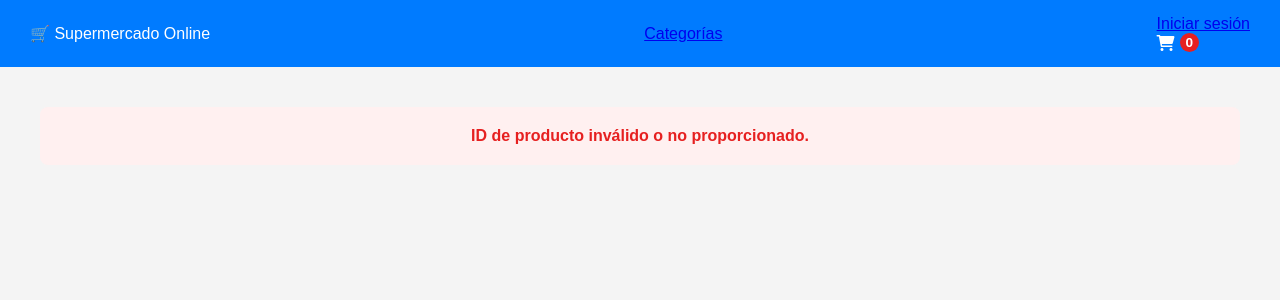
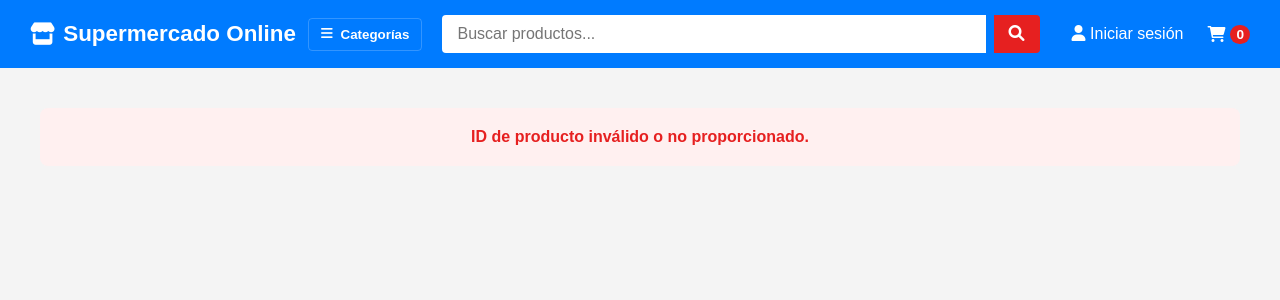
Before and after one commit to roxchu/proyecto_supermercado, a PHP site: page /mostrar.php in a window 1280 px wide. Shown: the top 300 px of the page. Run offline with PHP 8.4, Linux system fonts and the light colour scheme.

Commit message:
Cambios 24/10 Header en mostrar.php arreglado

```diff
--- a/mostrar.php
+++ b/mostrar.php
@@ -126,41 +126,65 @@
 
 <body>
     <header class="header">
-        <div class="logo">
-            🛒 Supermercado Online
+
+        <div class="header-left">
+            <div class="logo">
+                <a href="#" class="logo-link">
+                    <h1>
+                        <i class="fas fa-store"></i> Supermercado Online
+                    </h1>
+                </a>
+            </div>
+
+            <button class="menu-button" id="btn-categorias" aria-expanded="false">
+                <i class="fas fa-bars"></i> Categorías
+            </button>
         </div>
 
-        <nav class="nav">
-            <a href="#" id="btn-categorias" aria-expanded="false">Categorías</a>
-            <a href="#" id="link-gestion" class="employee-only" style="display:none;">Gestión</a>
-            <a href="#" id="link-admin" class="admin-only" style="display:none;">Administración</a>
-        </nav>
+        <div class="search-bar">
+            <input type="text" placeholder="Buscar productos..." aria-label="Buscar productos">
+            <button type="button"><i class="fas fa-search"></i></button>
+        </div>
 
-        <div class="user-area">
-            <a href="#" id="login-link">Iniciar sesión</a>
+        <div class="user-actions">
+            <a href="#" id="link-gestion" class="employee-only" style="display:none;" title="Gestión"><i class="fas fa-truck-loading"></i></a>
+            <a href="login/dashboard_admin.php" id="link-admin" class="admin-only" style="display:none;" title="Administración"><i class="fas fa-tools"></i></a>
+
+            <a href="#" id="login-link" title="Iniciar sesión"><i class="fas fa-user"></i> Iniciar sesión</a>
 
             <div id="user-info" style="display:none;">
                 <span id="user-greeting"></span>
-                <a href="#" id="logout-link">Cerrar sesión</a>
+                <a href="#" id="logout-link" title="Cerrar sesión"><i class="fas fa-sign-out-alt"></i></a>
             </div>
 
-            <div class="cart">
+            <div class="cart" title="Mi Carrito">
                 <i class="fas fa-shopping-cart"></i>
                 <span id="cart-count">0</span>
             </div>
         </div>
-    </header>
+        </header>
 
     <aside id="side-menu" class="side-menu" aria-hidden="true">
-        <button id="btn-close-menu" class="close-menu">&times;</button>
-        <ul>
-            <li><a href="#" class="side-link">Inicio</a></li>
-            <li><a href="#" class="side-link">Ofertas</a></li>
-            <li><a href="#" class="side-link">Bebidas</a></li>
-            <li><a href="#" class="side-link">Limpieza</a></li>
-            <li><a href="#" class="side-link employee-only" style="display:none;">Gestión de stock</a></li>
-            <li><a href="#" class="side-link admin-only" style="display:none;">Panel de admin</a></li>
-        </ul>
+
+        <div class="side-menu-header">
+            <h2><i class="fas fa-list-alt"></i> Todas las Categorías</h2>
+            <button id="btn-close-menu" class="close-menu" aria-label="Cerrar Menú">&times;</button>
+        </div>
+
+        <nav class="side-nav">
+            <ul>
+                <li><a href="#" class="side-link"><i class="fas fa-home"></i> Inicio</a></li>
+                <li><a href="#" class="side-link"><i class="fas fa-tags"></i> Ofertas</a></li>
+                <li><a href="#" class="side-link"><i class="fas fa-cocktail"></i> Bebidas</a></li>
+                <li><a href="#" class="side-link"><i class="fas fa-soap"></i> Limpieza</a></li>
+                <li><a href="#" class="side-link"><i class="fas fa-carrot"></i> Frutas y Verduras</a></li>
+                <li><a href="#" class="side-link"><i class="fas fa-cookie-bite"></i> Panadería</a></li>
+                <li><a href="#" class="side-link"><i class="fas fa-utensils"></i> Congelados</a></li>
+
+                <li><a href="#" class="side-link employee-only" style="display:none;"><i class="fas fa-boxes"></i> Gestión de stock</a></li>
+                <li><a href="#" class="side-link admin-only" style="display:none;"><i class="fas fa-cog"></i> Panel de admin</a></li>
+            </ul>
+        </nav>
     </aside>
     <div id="menu-overlay" class="overlay"></div>
     <main class="main-content container"> <?php if ($error): ?>
```
